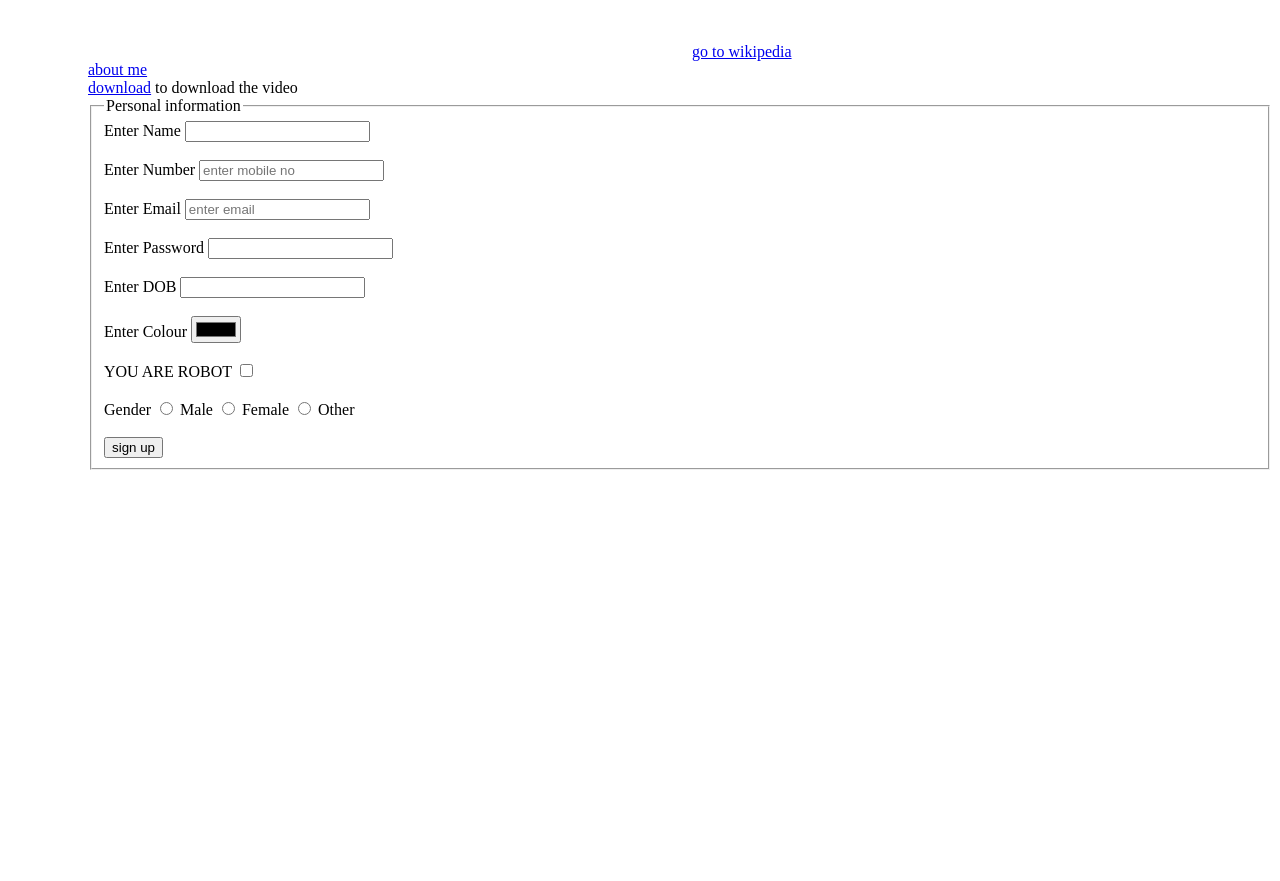
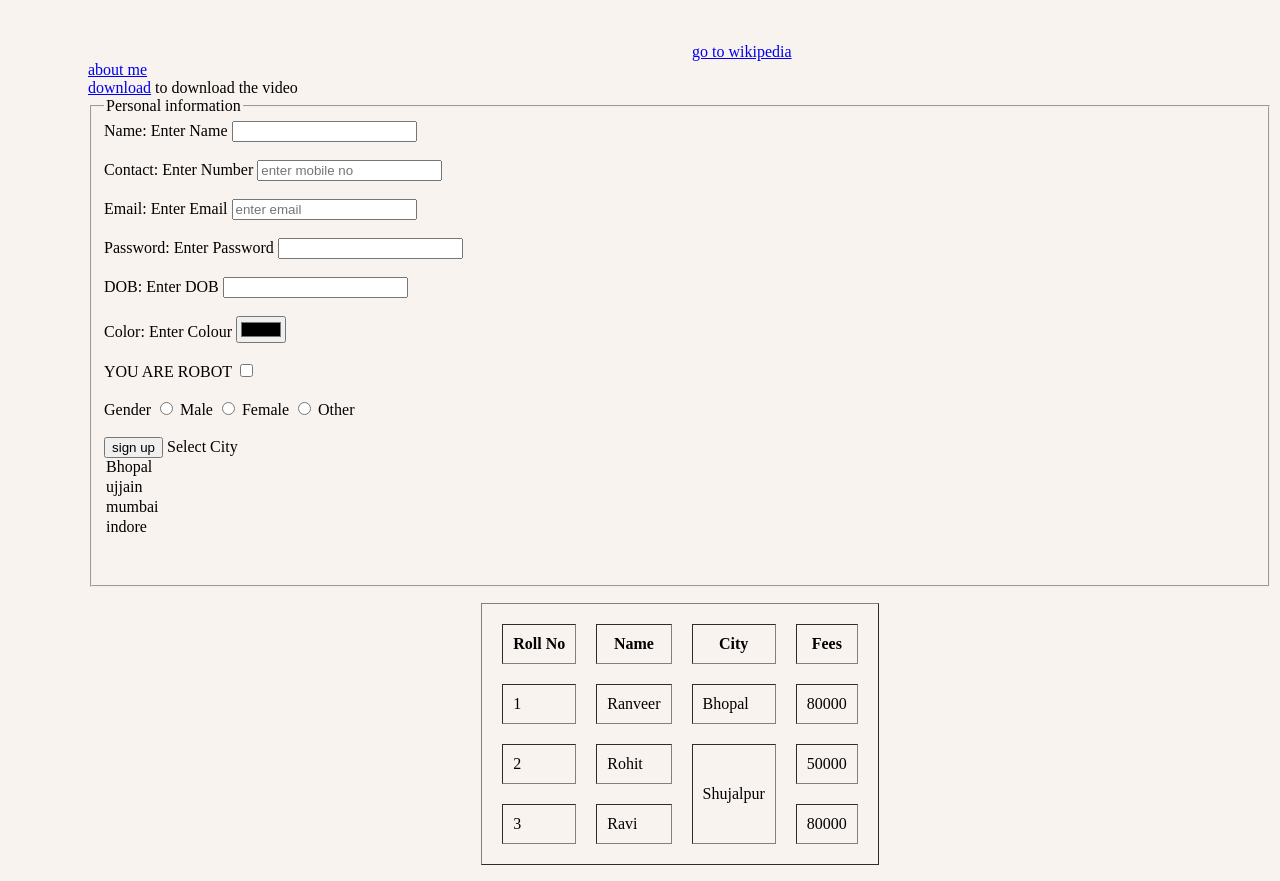
Before and after one commit to ranvviiimewada/ranveer, a plain HTML site: page index.html in a window 1280 px wide. Shown: the part 2040-2921 px from the top of the page. Before the commit the page ends 2526 px from the top, so only its background shows below. Drawn offline with Linux system fonts and the light colour scheme; grey boxes are pictures that could not be loaded.

Commit message:
updated 4

```diff
--- a/index.html
+++ b/index.html
@@ -3,7 +3,7 @@
     <head>
         <h2>Cybrome Batch [P61]</h2>
     </head>
-    <body>
+    <body bgcolor="F9F3EF">
 Hello I am Denim Hajare for Cybrome Batch P61. This is my first HTML page
         <h1>Welcome to Cybrome</h1>
         <h2>Learning HTML</h2>
@@ -81,10 +81,15 @@ google map -->
         <h2> Location</h2>
         <p>Here is the map showing my location in Bhopal, Madhya Pradesh, India.</p>
 <iframe src="https://www.google.com/maps/embed?pb=!1m18!1m12!1m3!1d234700.74934683295!2d77.40589145000001!3d23.199409700000007!2m3!1f0!2f0!3f0!3m2!1i1024!2i768!4f13.1!3m3!1m2!1s0x397c428f8fd68fbd%3A0x2155716d572d4f8!2sBhopal%2C%20Madhya%20Pradesh!5e0!3m2!1sen!2sin!4v1751040544278!5m2!1sen!2sin" width="600" height="450" style="border:0;" allowfullscreen="" loading="lazy" referrerpolicy="no-referrer-when-downgrade"></iframe>
+
 <a href="https://www.wikipedia.org/" target="_blank">go to wikipedia</a>
+
+
 <br><a href="About.html">about me</a>
 <br>
  <!-- to download the video -->
+
+
 <a href="v1.mp4" download>download</a>   to download the video
 
 
@@ -95,11 +100,24 @@ google map -->
 <form>
 <fieldset>
       <legend> Personal information</legend>
+
+
+        <label for="name">Name:</label>
+
   Enter Name <input type="text" required> <br> <br>
+    <label for="Contact">Contact:</label>
+
   Enter Number <input type="number" placeholder="enter mobile no"> <br> <br>
+    <label for="Email">Email:</label>
+
   Enter Email <input type="email" placeholder="enter email"> <br> <br>
+    <label for="Password">Password:</label>
+
   Enter Password <input type="password"> <br><br>
+  <label for="DOB">DOB:</label>
+
   Enter DOB <input type="dat"> <br><br>
+  <label for="Choose color">Color:</label>
   Enter Colour <input type="color"> <br><br>
   YOU ARE ROBOT <input type="checkbox"> <br><br>
    Gender <input type="radio" name="gender"> Male
@@ -107,21 +125,68 @@ google map -->
 <input type="radio" name="gender"> Other
 <br> <br>
 
-<input type="submit" value="sign up">
-
-</fieldset>
-
-<!--  -->
 
 
 
-</form>
+<input type="submit" value="sign up">
+Select City <silect>
+
+    <option>Bhopal </option>
+     <option>ujjain </option>
+      <option>mumbai </option>
+       <option>indore </option>
 
 
 
 
 
 
+</silect> <br></br>
+</fieldset>
+
+<!-- label fieldset legend  -->
+</form>
+<!-- detail+summary meter progress time abbr  -->
+
+
+<!-- <table> tr th td  colspan rowspan-->
+
+
+       <table border="1" align="center" cellspacing="20px" cellpadding="10x">
+
+        <tr>
+         <th>Roll No</th>
+         <th>Name</th>
+         <th>City</th>
+         <th>Fees</th>
+        </tr>
+
+
+<tr>
+<td>1</td>
+<td>Ranveer</td>
+<td>Bhopal</td>
+<td>80000</td>
+</tr>
+
+<tr>
+
+<td>2</td>
+<td>Rohit</td>
+<td rowspan="2">Shujalpur</td>
+<td>50000</td>
+</tr>
+
+<tr>
+<td>3</td>
+<td>Ravi</td>
+<td>80000</td>
+
+</tr>
+
+       </table>
+
+
 
 </body>
 </html>
```
Also changed, not shown: 2 other files.
